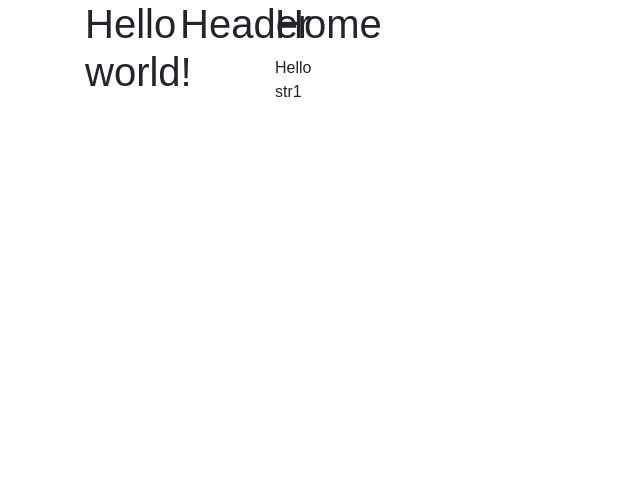
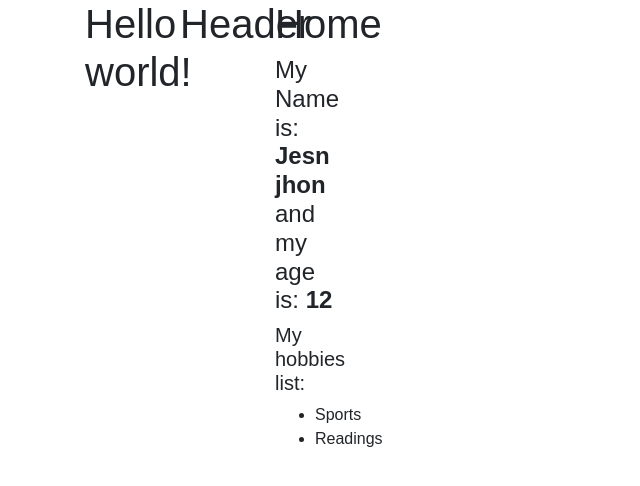
Before and after one commit to ahkjxy/hello-react, a React (Create React App) app in the folder hello-react-01/: page / in a window 1280 px wide. Shown: the top 486 px of the page, without its empty margins (0-640 px from the left). Built offline with nearby package versions, Linux system fonts and the light colour scheme.

Commit message:
passing data with props

```diff
--- a/hello-react-01/src/App.js
+++ b/hello-react-01/src/App.js
@@ -6,6 +6,11 @@ import Home from './components/Home';
 
 class App extends Component {
   render() {
+    const user = {
+      name: 'Jesn jhon',
+      age: 12,
+      hobbies: ['Sports', 'Readings']
+    }
     return (
       <div className="container">
         <div className="row">
@@ -13,7 +18,7 @@ class App extends Component {
             <h1>Hello world!</h1>
           </div>
           <Header />
-          <Home />
+          <Home name={user.name} age={user.age} user={user} />
         </div>
       </div>
     );
--- a/hello-react-01/src/components/Home.js
+++ b/hello-react-01/src/components/Home.js
@@ -2,17 +2,17 @@ import React, { Component } from 'react';
 
 export default class App extends Component {
   render() {
-    let num = 1,
-      content;
-    if (num === 1) {
-      content = 'Hello str1'
-    } else {
-      content = 'Hello str2'
-    }
+    console.log(this.props);
     return (
       <div className="col-xl-1 col-xl-offset-11">
         <h1>Home</h1>
-        { content }
+        <div>
+          <h4>My Name is: <b>{this.props.name}</b> and my age is: <b>{this.props.age}</b></h4>
+          <h5>My hobbies list:</h5>
+          <ul>
+            {this.props.user.hobbies.map((item, idx) => <li key={idx}>{item}</li>)}
+          </ul>
+        </div>
       </div>
     );
   }
```
